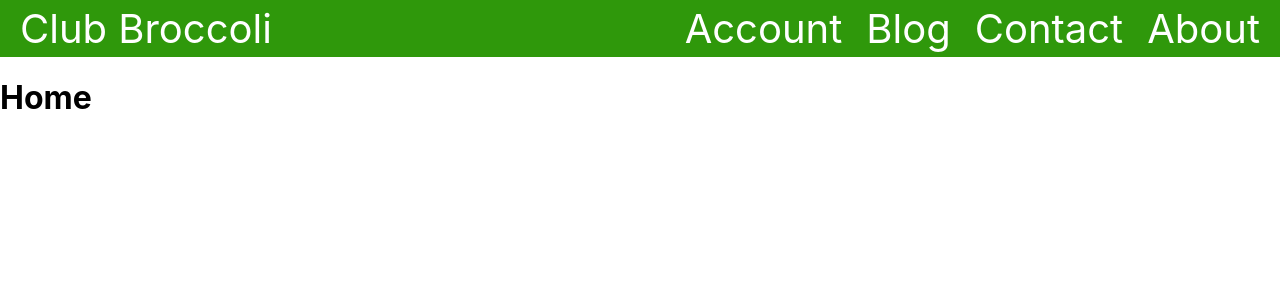
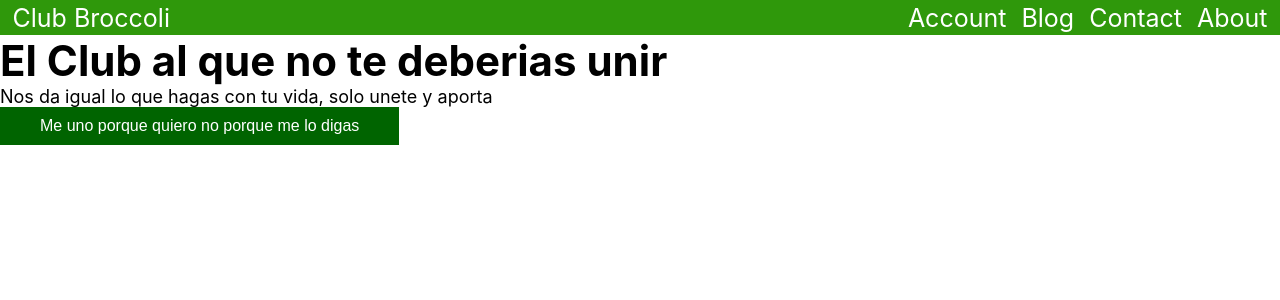
Before and after one commit to lsoca007/club_broccoli, a React (Create React App) app: page / in a window 1280 px wide. Shown: the top 300 px of the page. Built offline with nearby package versions, Linux system fonts and the light colour scheme.

Commit message:
Cosita al css y home
Le puse cosita al App.css y al home

```diff
--- a/package.json
+++ b/package.json
@@ -8,7 +8,7 @@
     "@testing-library/user-event": "^13.5.0",
     "react": "^18.2.0",
     "react-dom": "^18.2.0",
-    "react-scripts": "5.0.1",
+    "react-scripts": "^5.0.1",
     "web-vitals": "^2.1.4"
   },
   "scripts": {
--- a/src/App.css
+++ b/src/App.css
@@ -39,10 +39,12 @@
 
 * {
   box-sizing: border-box;
+  margin: 0;
+  padding: 0px;
 }
 
-body {
-  margin: 0;
+html {
+  font-size: 62.5%;
 }
 
 .nav {
@@ -80,3 +82,23 @@ body {
 .nav li:hover {
   background-color: rgb(11, 96, 6);
 }
+
+.column1-hero {
+  display: flex;
+  flex-direction: column;
+  align-items: flex-start;
+}
+.hero-button1 {
+  padding: 10px 40px;
+  cursor: pointer;
+  color: white;
+  font-size: 1.6rem;
+  border: none;
+  background: darkgreen;
+}
+.column1-hero h1 {
+  font-size: 4.2rem;
+}
+.column1-hero p {
+  font-size: 1.8rem;
+}
--- a/src/components/Home.js
+++ b/src/components/Home.js
@@ -1,3 +1,16 @@
 export default function Home() {
-    return <h1> Home </h1>
+  return (
+    <div className="hero-container">
+      <div className="column1-hero">
+        <h1>El Club al que no te deberias unir</h1>
+        <p>Nos da igual lo que hagas con tu vida, solo unete y aporta</p>
+        <button className="hero-button1">
+          Me uno porque quiero no porque me lo digas
+        </button>
+      </div>
+      <div>
+        <picture></picture>
+      </div>
+    </div>
+  );
 }
```
Also changed, not shown: 1 other file (tests, documents, lock files or other folders).
